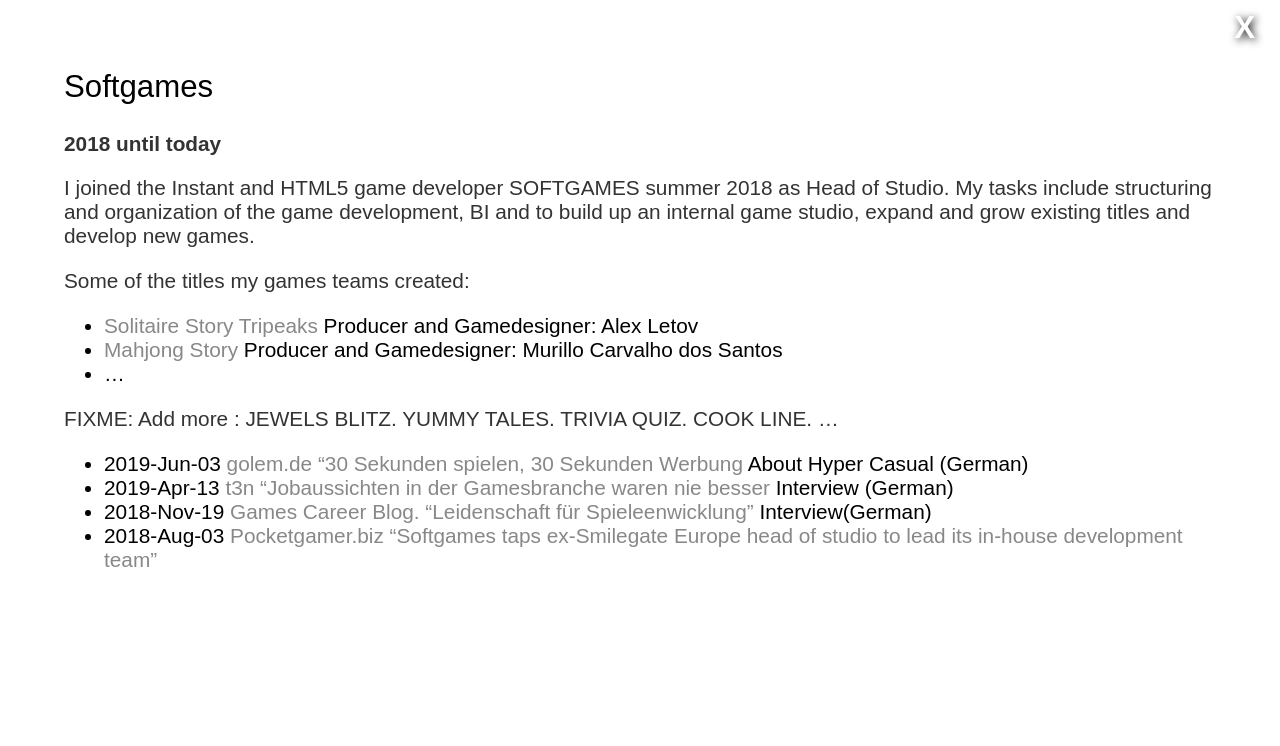
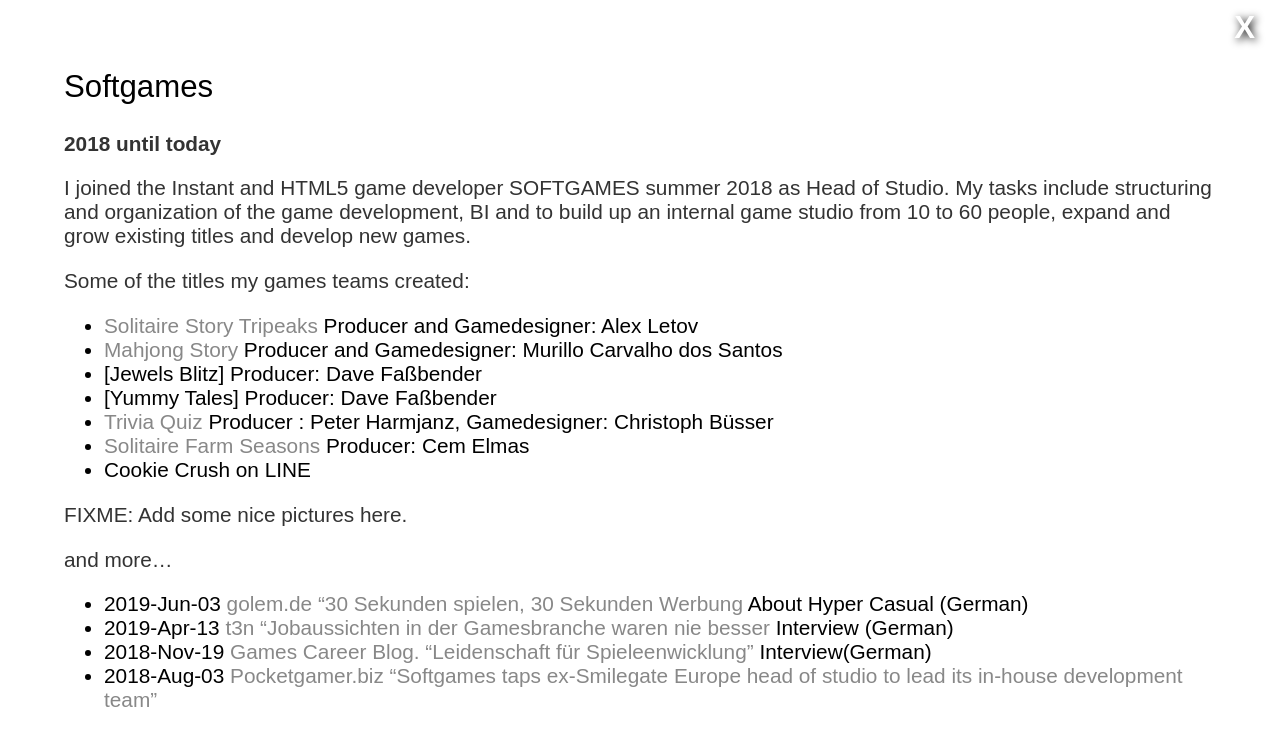
Before and after one commit to gebirgsbernd/gebirgsbernd.github.io, a Jekyll site: the page built from z_aboutme/_posts/2018-08-01-softgames.md, in a window 1280 px wide. Shown: the top 746 px of the page. Built offline with Jekyll 4.4.1, drawn with Linux system fonts in a browser that asks for light colours; some web fonts are replaced.

Commit message:
Etwas mehr Text bei Softgames, paar mehr Titel verlinkt

```diff
--- a/z_aboutme/_posts/2018-08-01-softgames.md
+++ b/z_aboutme/_posts/2018-08-01-softgames.md
@@ -6,14 +6,20 @@
 **2018 until today**
 
 I joined the Instant and HTML5 game developer SOFTGAMES summer 2018 as Head of Studio.
-My tasks include structuring and organization of the game development, BI and to build up an internal game studio, expand and grow existing titles and develop new games.
+My tasks include structuring and organization of the game development, BI and to build up an internal game studio from 10 to 60 people, expand and grow existing titles and develop new games.
 
 Some of the titles my games teams created:
 * [Solitaire Story Tripeaks](https://fb.gg/play/solitaire_tripeaks)  Producer and Gamedesigner: Alex Letov
 * [Mahjong Story](https://fb.gg/play/mahjong_story_) Producer and Gamedesigner: Murillo Carvalho dos Santos
-* ...
+* [Jewels Blitz] Producer: Dave Faßbender
+* [Yummy Tales] Producer: Dave Faßbender
+* [Trivia Quiz](https://fb.gg/play/trivia_quiz_) Producer : Peter Harmjanz, Gamedesigner: Christoph Büsser
+* [Solitaire Farm Seasons](https://fb.gg/play/solifarm) Producer: Cem Elmas
+* Cookie Crush on LINE
 
-FIXME: Add more : JEWELS BLITZ. YUMMY TALES.  TRIVIA QUIZ.  COOK LINE. ...
+FIXME: Add some nice pictures here.
+
+and more...
 
 * 2019-Jun-03 [golem.de "30 Sekunden spielen, 30 Sekunden Werbung](https://www.golem.de/news/hyper-casual-games-30-sekunden-spielen-30-sekunden-werbung-1906-141165.html) About Hyper Casual (German)
 *  2019-Apr-13 [t3n "Jobaussichten in der Gamesbranche waren nie besser](https://t3n.de/news/jobaussichten-gamesbranche-waren-1156280) Interview (German)
```
Also changed, not shown: 2 other files.
